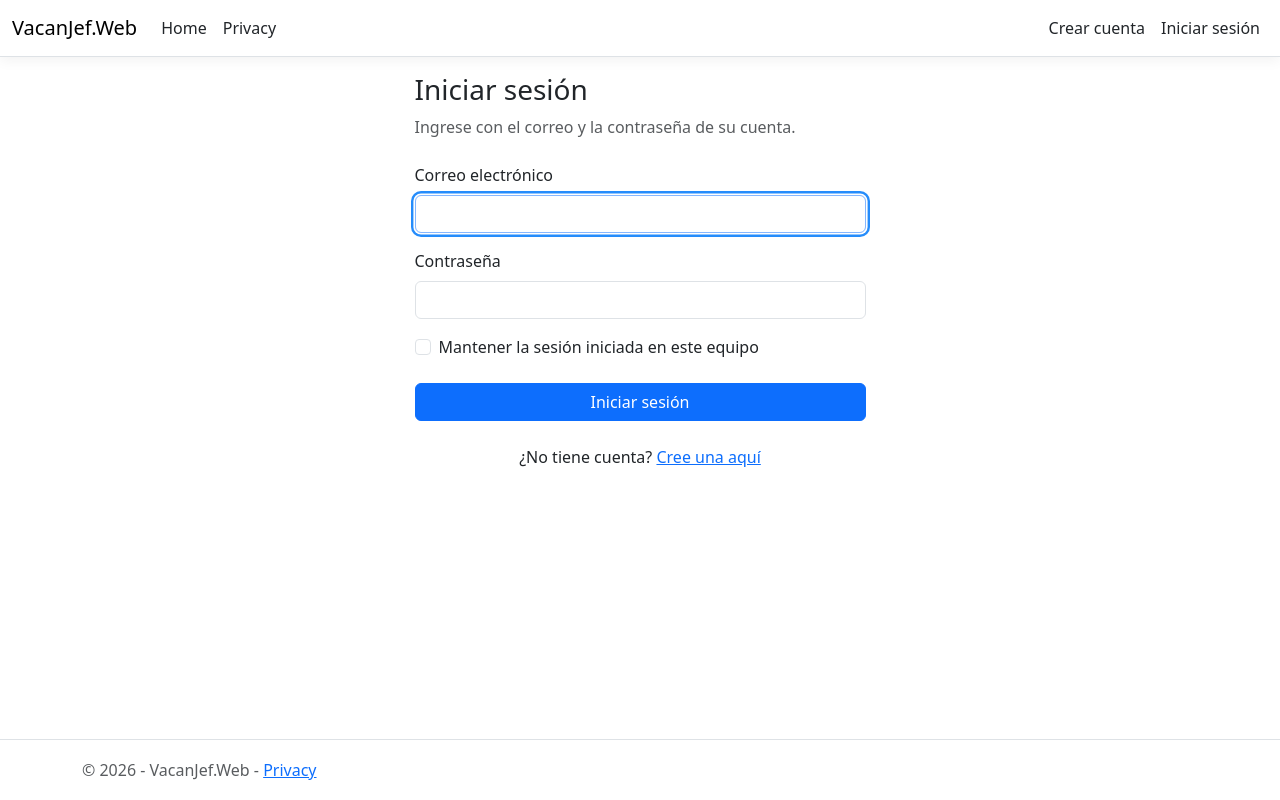
After one commit to vacanjef/vacanjef, an ASP.NET Core app: template src/VacanJef.Web/Views/Cuenta/IniciarSesion.cshtml in a window 1280 px wide. The commit adds this page. Run offline with ASP.NET Core 8, Linux system fonts and the light colour scheme; the template is opened without the code that fills it, so the values that code supplies are empty; style sheets or scripts are compiled from the project's sources; the project's own start-up code is not run, and a stand-in starts its controllers and pages.

Commit message:
feat(cuenta): inicio de sesión con bloqueo temporal (HU-002, RN-005)

```diff
--- /dev/null
+++ b/src/VacanJef.Web/Views/Cuenta/IniciarSesion.cshtml
@@ -0,0 +1,43 @@
+@model VacanJef.Web.Models.Cuenta.IniciarSesionViewModel
+@{
+    ViewData["Title"] = "Iniciar sesión";
+}
+
+<div class="row justify-content-center">
+    <div class="col-md-7 col-lg-5">
+        <h1 class="h3 mb-2">Iniciar sesión</h1>
+        <p class="text-muted mb-4">Ingrese con el correo y la contraseña de su cuenta.</p>
+
+        <form asp-action="IniciarSesion" method="post" novalidate>
+            <input type="hidden" asp-for="ReturnUrl" />
+            <div asp-validation-summary="ModelOnly" class="alert alert-danger py-2 mb-3" role="alert"></div>
+
+            <div class="mb-3">
+                <label asp-for="Correo" class="form-label"></label>
+                <input asp-for="Correo" class="form-control" autocomplete="username" autofocus />
+                <span asp-validation-for="Correo" class="text-danger"></span>
+            </div>
+
+            <div class="mb-3">
+                <label asp-for="Contrasena" class="form-label"></label>
+                <input asp-for="Contrasena" class="form-control" autocomplete="current-password" />
+                <span asp-validation-for="Contrasena" class="text-danger"></span>
+            </div>
+
+            <div class="form-check mb-4">
+                <input asp-for="Recordarme" class="form-check-input" />
+                <label asp-for="Recordarme" class="form-check-label"></label>
+            </div>
+
+            <button type="submit" class="btn btn-primary w-100">Iniciar sesión</button>
+        </form>
+
+        <p class="mt-4 text-center">
+            ¿No tiene cuenta? <a asp-action="Registro">Cree una aquí</a>
+        </p>
+    </div>
+</div>
+
+@section Scripts {
+    <partial name="_ValidationScriptsPartial" />
+}
--- a/src/VacanJef.Web/Views/Shared/_Layout.cshtml
+++ b/src/VacanJef.Web/Views/Shared/_Layout.cshtml
@@ -1,5 +1,5 @@
 <!DOCTYPE html>
-<html lang="en">
+<html lang="es">
 <head>
     <meta charset="utf-8" />
     <meta name="viewport" content="width=device-width, initial-scale=1.0" />
@@ -27,6 +27,7 @@
                             <a class="nav-link text-dark" asp-area="" asp-controller="Home" asp-action="Privacy">Privacy</a>
                         </li>
                     </ul>
+                    <partial name="_MenuSesion" />
                 </div>
             </div>
         </nav>
--- /dev/null
+++ b/src/VacanJef.Web/Views/Shared/_MenuSesion.cshtml
@@ -0,0 +1,23 @@
+@* Enlaces de sesión en la barra superior (HU-001, HU-002) *@
+<ul class="navbar-nav">
+    @if (User.Identity?.IsAuthenticated == true)
+    {
+        <li class="nav-item">
+            <span class="navbar-text text-dark me-3">@User.Identity.Name</span>
+        </li>
+        <li class="nav-item">
+            <form asp-controller="Cuenta" asp-action="CerrarSesion" method="post" class="d-inline">
+                <button type="submit" class="btn btn-link nav-link text-dark">Cerrar sesión</button>
+            </form>
+        </li>
+    }
+    else
+    {
+        <li class="nav-item">
+            <a class="nav-link text-dark" asp-controller="Cuenta" asp-action="Registro">Crear cuenta</a>
+        </li>
+        <li class="nav-item">
+            <a class="nav-link text-dark" asp-controller="Cuenta" asp-action="IniciarSesion">Iniciar sesión</a>
+        </li>
+    }
+</ul>
```
Also changed, not shown: src/VacanJef.Web/Controllers/CuentaController.cs (+63 -0 lines), src/VacanJef.Web/Models/Cuenta/IniciarSesionViewModel.cs (added, +25 -0 lines), src/VacanJef.Web/Program.cs (+1 -16 lines), src/VacanJef.Web/Seguridad/OpcionesIdentity.cs (added, +29 -0 lines), src/VacanJef.Web/Views/Cuenta/AccesoDenegado.cshtml (added, +11 -0 lines), tests/VacanJef.Tests/Web/IniciarSesionTests.cs (added, +162 -0 lines).
